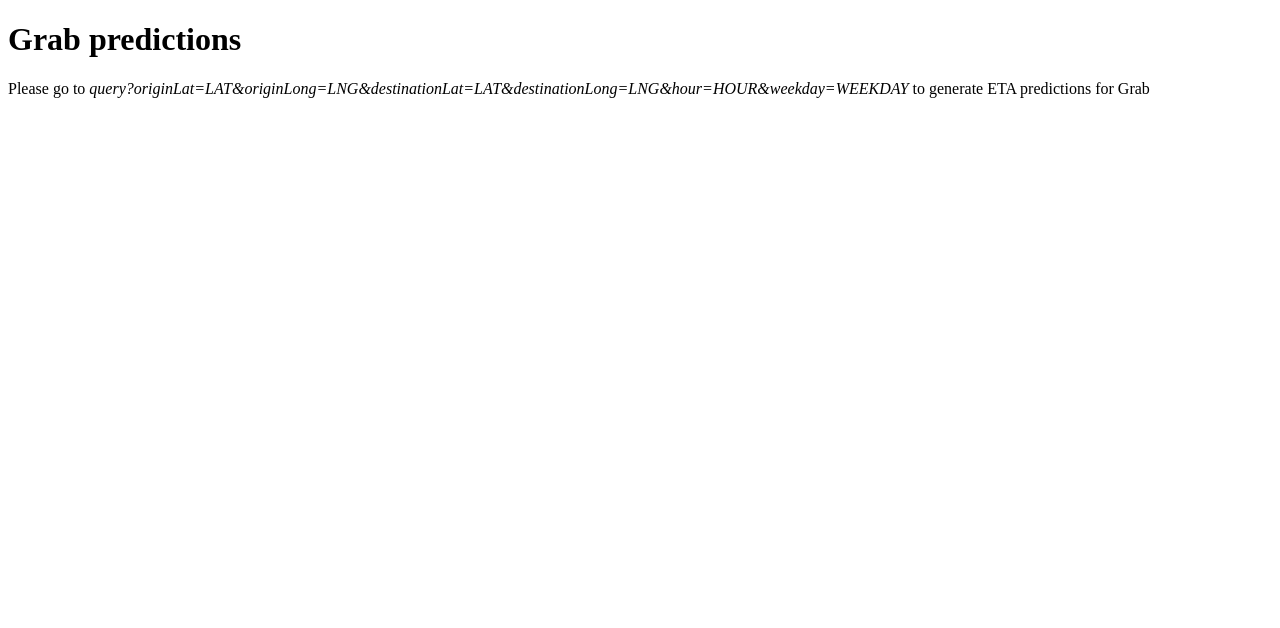
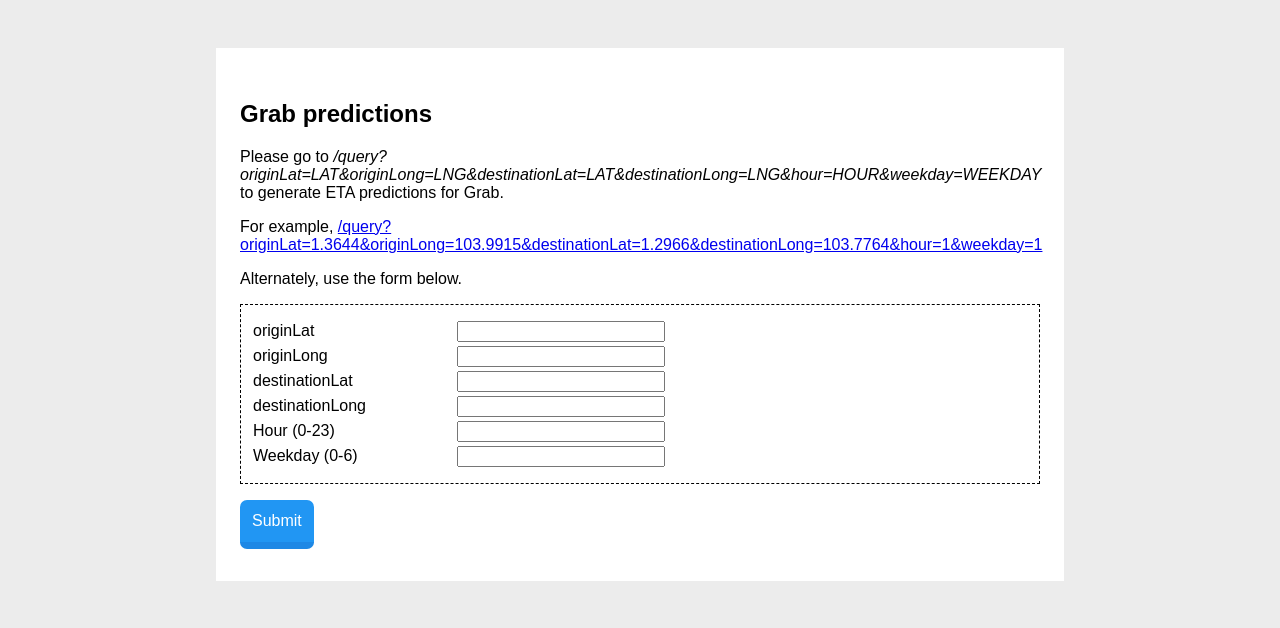
Before and after one commit to project-eden-azure/data, a Flask app: page / in a window 1280 px wide. Shown: the top 628 px of the page. Run offline with Flask 2, Linux system fonts and the light colour scheme.

Commit message:
Added minimal frontend

```diff
--- a/app/index.py
+++ b/app/index.py
@@ -47,7 +47,8 @@ def query_page():
 
 	# Make a prediction
 	# TODO
-	# Get the Azure Maps distance
+	# Get the Azure Maps distance.
+	# TODO - use departAt parameter in Azure maps (which takes a date-time in the format 1996-12-19T16:39:57-08:00)
 	azure_distance = processing.azure_distance(lat1, lng1, lat2, lng2)
 	# Get OSRM distance. Change local to True when we have a local version of OSRM running.
 	osrm_distance = processing.osrm_distance(lat1, lng1, lat2, lng2, local=False)
--- a/app/templates/index.html
+++ b/app/templates/index.html
@@ -3,13 +3,93 @@
 <head>
 	<meta charset="utf-8">
 	<title>Project Eden</title>
+	<style type="text/css">
+		* {
+			font-family: sans-serif;
+		}
+
+		body {
+			background: #ececec;
+		}
+
+		#content {
+			width: 800px;
+			margin: 48px auto;
+			background: white;
+			padding: 32px 24px;
+		}
+
+		ul {
+			padding: 12px;
+			border: 1px dashed black;
+		}
+
+		ul li {
+			list-style-type: none;
+			margin: 0;
+			padding: 0;
+			margin: 4px 0;
+			display: block;
+		}
+
+		label {
+			width: 200px;
+			display: inline-block;
+		}
+
+		input[type="text"] {
+			width: 200px;
+			display: inline-block;
+		}
+
+		.button {
+			padding: 0;
+			border: none;
+			background: none;
+		     background: #2196F3;
+		     border-bottom: 7px solid #1E88E5;
+		     border-radius: 7px;
+		     cursor: pointer;
+		     -webkit-transition: background-color 0.2s ease;
+		     -moz-transition: background-color 0.2s ease;
+		     -o-transition: background-color 0.2s ease;
+		     transition: background-color 0.2s ease;
+		     display: inline-block;
+		     color: #fff;
+		     font-size: 16px;
+		     padding: 12px;
+		}
+
+		.button:hover {
+		     background: #1E88E5;
+		}
+
+		.button:focus {
+			outline: none;
+		}
+	</style>
 </head>
 <body>
-	<header>
-		<h1>Grab predictions</h1>
-	</header>
-	<section>
-		<p>Please go to <em>query?originLat=LAT&originLong=LNG&destinationLat=LAT&destinationLong=LNG&hour=HOUR&weekday=WEEKDAY</em> to generate ETA predictions for Grab</p>
+	<section id="content">
+		<header>
+			<h1>Grab predictions</h1>
+		</header>
+		<section>
+			<p>Please go to <em>/query?originLat=LAT&originLong=LNG&destinationLat=LAT&destinationLong=LNG&hour=HOUR&weekday=WEEKDAY</em> to generate ETA predictions for Grab.</p>
+			<p>For example, <a href="/query?originLat=1.3644&originLong=103.9915&destinationLat=1.2966&destinationLong=103.7764&hour=1&weekday=1">/query?originLat=1.3644&originLong=103.9915&destinationLat=1.2966&destinationLong=103.7764&hour=1&weekday=1</a></p>
+			<p>Alternately, use the form below.</p>
+			<form action="/query?" method="GET">
+				<ul>
+					<li><label for="originLat">originLat</label> <input type="text" name="originLat"/></li>
+					<li><label for="originLong">originLong</label> <input type="text" name="originLong"/></li>
+					<li><label for="destinationLat">destinationLat</label> <input type="text" name="destinationLat"/></li>
+					<li><label for="destinationLong">destinationLong</label> <input type="text" name="destinationLong"/></li>
+					<li><label for="hour">Hour (0-23)</label> <input type="text" name="hour"/></li>
+					<li><label for="weekday">Weekday (0-6)</label> <input type="text" name="weekday"/></li>
+				</ul>
+				<input type="submit" value="Submit" class="button" />
+			</form>
+		</section>
 	</section>
 </body>
 </html>
```
